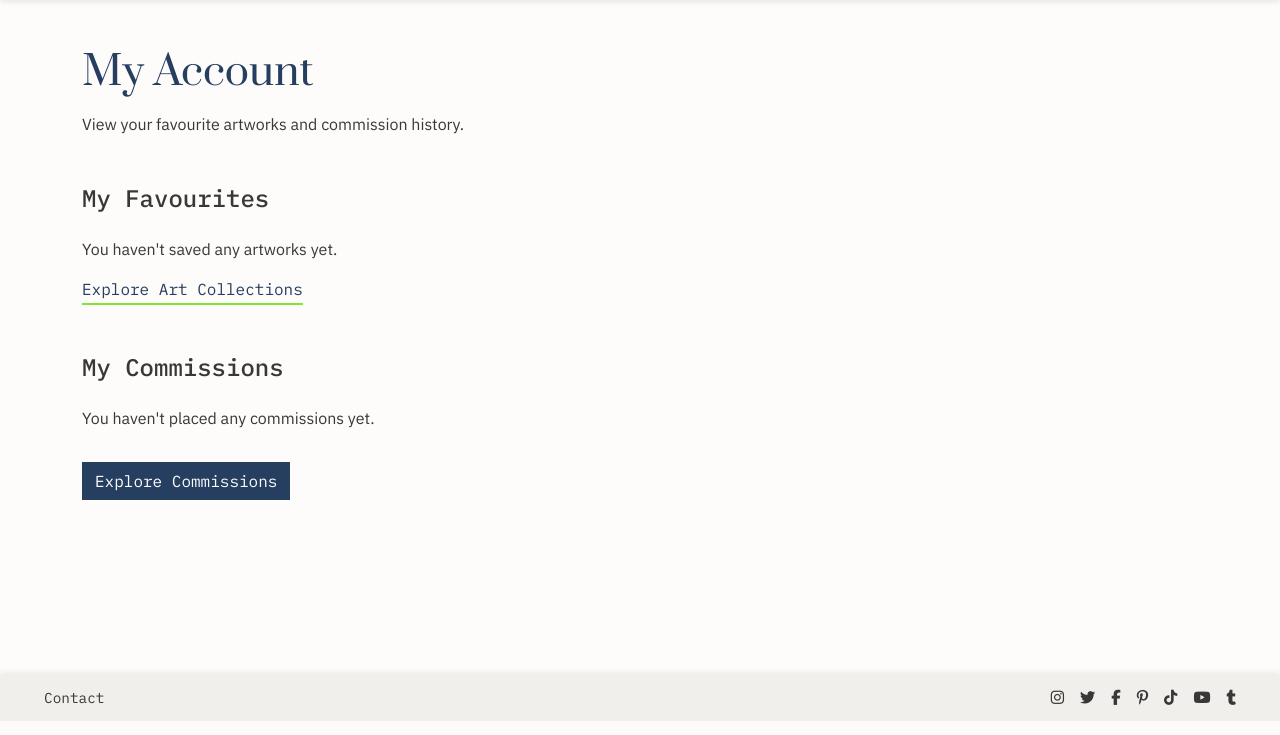
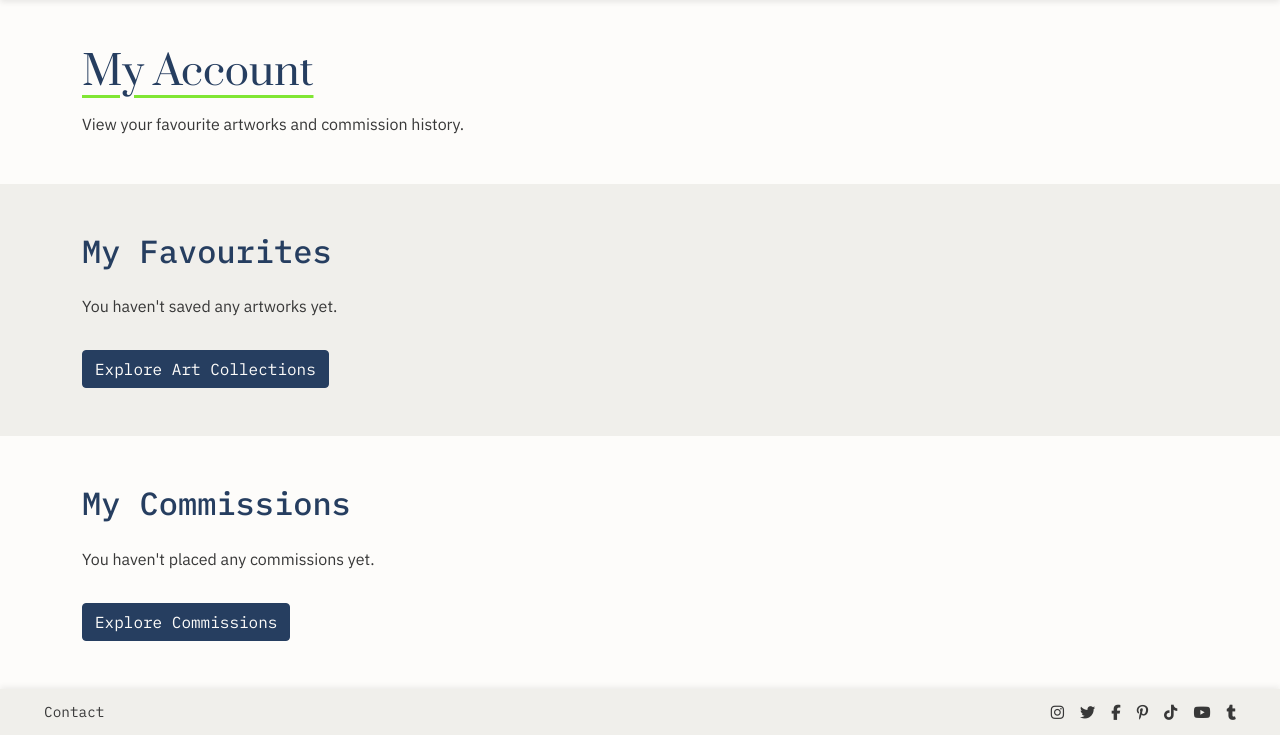
Before and after one commit to angela64711/fourth-milestone-project, a Django app: page /profile/ in a window 1280 px wide. Shown: the part 79-814 px from the top of the page. Run offline with Django 5.2, Linux system fonts and the light colour scheme; the visitor is signed in with stand-in values (Sample User, id 1); data that the repository does not hold is empty; some libraries are stand-ins or nearby versions.

Commit message:
Style My Account page and add favourites link to success message

```diff
--- a/profiles/templates/profiles/my_account.html
+++ b/profiles/templates/profiles/my_account.html
@@ -8,17 +8,22 @@
 {% endblock %}
 
 {% block content %}
+
+<!-- My Account introduction -->
 <section id="my-account" class="py-4 py-lg-5">
     <div class="container">
-
         <h1 class="mb-3">My Account</h1>
-        <p class="mb-5">
+        <p class="mb-0">
             View your favourite artworks and commission history.
         </p>
+    </div>
+</section>
 
 <!-- My Favourites -->
-        <section id="my-favourites" class="mb-5">
-            <h2 class="h4 mb-4">My Favourites</h2>
+<section id="my-favourites" class="py-4 py-lg-5">
+    <div class="container">
+
+        <h2 class="mb-4">My Favourites</h2>
 
         {% if favourites %}
         <div class="row g-3 g-md-4">
@@ -29,22 +34,25 @@
                     <img src="{{ favourite.artwork.image.url }}"
                         alt="{{ favourite.artwork.title }}"
                         class="img-fluid w-100">
-                        <p class="mt-2 mb-0">{{ favourite.artwork.title }}</p>
                 </a>
             </div>
             {% endfor %}
         </div>
         {% else %}
         <p>You haven't saved any artworks yet.</p>
-            <a href="{% url 'art' %}" class="underline-link">
+        <a href="{% url 'art' %}" class="btn btn-primary mt-3">
             Explore Art Collections
         </a>
         {% endif %}
+
+    </div>
 </section>
 
 <!-- My Commissions -->
-        <section id="my-commissions">
-            <h2 class="h4 mb-4">My Commissions</h2>
+<section id="my-commissions" class="py-4 py-lg-5">
+    <div class="container">
+
+        <h2 class="mb-4">My Commissions</h2>
 
         {% if orders %}
         <div class="accordion" id="commission-history">
@@ -209,8 +217,8 @@
             Explore Commissions
         </a>
         {% endif %}
-        </section>
 
     </div>
 </section>
+
 {% endblock %}
--- a/static/css/profile.css
+++ b/static/css/profile.css
@@ -1,4 +1,57 @@
-/* My Account - Commission accordion */
+/*-----------------------------------------My Account Page*/
+
+#my-account h1 {
+    text-decoration: underline;
+    text-decoration-color: var(--accent-color);
+    text-decoration-thickness: 3px;
+    text-underline-offset: 10px;
+}
+
+#my-favourites {
+    background-color: var(--background-color);
+}
+
+
+#my-favourites img {
+    border-radius: 4px;
+    box-shadow: 0 4px 12px rgba(0, 0, 0, 0.15);
+}
+
+
+#my-favourites .btn-primary,
+#my-commissions .btn-primary {
+    background-color: var(--dark-accent-color);
+    border-color: var(--dark-accent-color);
+    color: var(--off-white-color);
+    border-radius: 4px;
+    transition: transform 0.2s ease, opacity 0.2s ease;
+}
+
+#my-favourites .btn-primary:hover,
+#my-commissions .btn-primary:hover {
+    background-color: var(--dark-accent-color);
+    border-color: var(--dark-accent-color);
+    color: var(--off-white-color);
+    transform: translateY(-3px);
+    opacity: 0.9;
+}
+
+#my-favourites a img {
+    transition: transform 0.2s ease;
+}
+
+#my-favourites a:hover img {
+    transform: translateY(-3px);
+}
+
+
+#my-favourites h2,
+#my-commissions h2 {
+    color: var(--dark-accent-color);
+}
+
+
+/* Commission accordion */
 
 #my-account .accordion-button {
     background-color: var(--off-white-color);
@@ -23,7 +76,7 @@
     box-shadow: none;
 }
 
-/* -------------------------------------------------------------- Auth Pages */
+/* ------------------------------------------------------------ Auth Pages */
 
 .auth-page h1 {
     text-decoration: underline;
```
Also changed, not shown: artworks/views.py (+11 -1 lines). Lines whose indentation alone changed are shown as unchanged.
